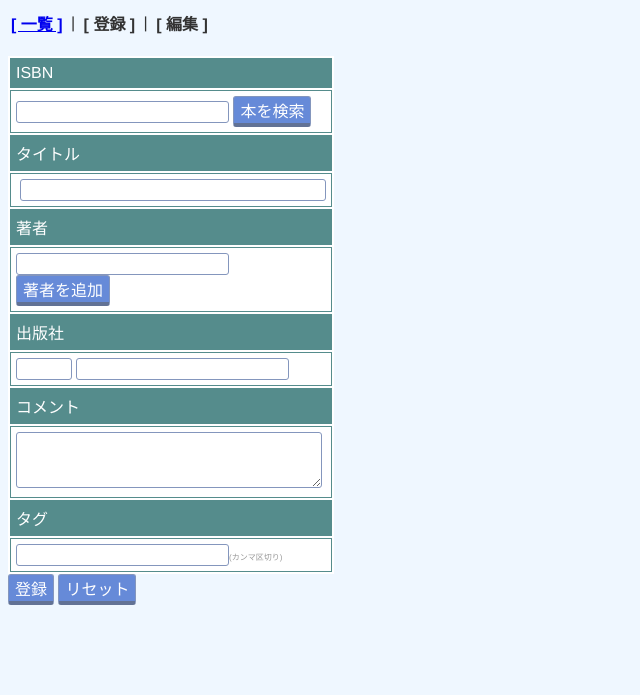
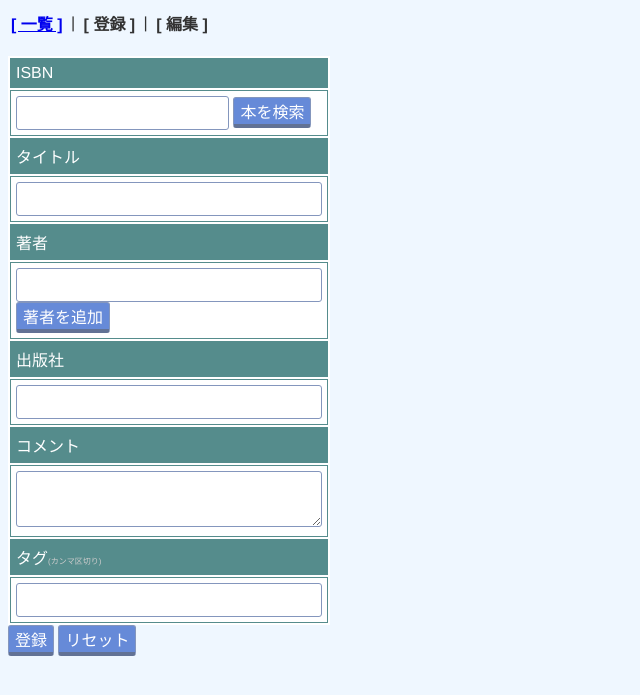
Before and after one commit to yo16/Bookshelf, a Flask app: page /enter_new_book in a window 1280 px wide. Shown: the top 695 px of the page, without its empty margins (0-640 px from the left). Run offline with Flask 2, Linux system fonts and the light colour scheme.

Commit message:
change enter page viewings.

```diff
--- a/static/css/books.css
+++ b/static/css/books.css
@@ -48,6 +48,7 @@ input[type="button"]:active {/*ボタンを押したとき*/
 }
 input[type="text"], input[type="tel"], textarea {
     border-radius: 3px;
+    height: 30px;
 }
 
 .tblList {
@@ -62,7 +63,7 @@ input[type="text"], input[type="tel"], textarea {
     color: #fff;
 }
 .light_str {
-    color: #999;
+    color: #ccc;
     font-size: 50%;
 }
 .warning_message {
@@ -94,7 +95,6 @@ input[type="text"], input[type="tel"], textarea {
 #txtSearch {
     padding-left: 30px;
     width: 200px;
-    height: 30px;
 }
 #frmSearch{
     position: relative;
@@ -123,3 +123,6 @@ input[type="text"], input[type="tel"], textarea {
 #publisher_code {
     width: 50px;
 }
+#publisher, #tags, .authors_n{
+    width: 300px;
+}
--- a/static/js/enter_new_book.js
+++ b/static/js/enter_new_book.js
@@ -98,7 +98,8 @@ function search_book_by_isbn(isbn){
         //$("#isbn").val(js_data["isbn"]);
         $("#isbn").val(isbn);
         if (js_data["image_url"].length>0){
-            $("#img_thumbnail").attr("src", js_data["image_url"]);
+            $("#img_thumbnail").attr("src", js_data["image_url"])
+            $("#spnImageThumbnail").css("display", "");
             $("#image_url").val(js_data["image_url"]);
         }
         $("#comment").val(js_data["comment"]);
@@ -132,7 +133,8 @@ function initialize(){
     $("#publisher").val("");
     $("#publisher_code").val("");
     $("#publisher_key_id").val("");
-    $("#img_thumbnail").attr("src","");
+    $("#img_thumbnail").attr("src","")
+    $("#spnImageThumbnail").css("display", "None");
     $("#image_url").val("");
     $("#comment").val("");
     $("#tags").val("");
@@ -151,6 +153,7 @@ function addAuthor(author){
             .attr("type", "text")
             .attr("id", "author"+(next_num-1))
             .attr("name", "author"+(next_num-1))
+            .addClass("authors_n")
             .val(author)
     );
     $("#btnAddAuthors").before(
--- a/templates/enter_new_book.html
+++ b/templates/enter_new_book.html
@@ -42,7 +42,9 @@
             </tr>
             <tr>
                 <td>
-                    <img id="img_thumbnail" />
+                    <span id="spnImageThumbnail" style="display:None" >
+                        <img id="img_thumbnail" /><br />
+                    </span>
                     <input type="hidden" id="image_url" name="image_url" />
                     <input type="text" id="title" name="title" />
                 </td>
@@ -53,7 +55,7 @@
             <tr>
                 <td>
                     <input type="hidden" id="num_of_authors" name="num_of_authors" value="1" />
-                    <input type="text" id="authors0" name="author0" /><!-- input type="button" id="btnDelAuthor0" value="x" / --><br />
+                    <input type="text" id="authors0" name="author0" class="authors_n" /><!-- input type="button" id="btnDelAuthor0" value="x" / --><br />
                     <input type="button" id="btnAddAuthors" value="著者を追加" />
                 </td>
             </tr>
@@ -62,7 +64,7 @@
             </tr>
             <tr>
                 <td>
-                    <input type="text" id="publisher_code" name="publisher_code" readonly />
+                    <input type="hidden" id="publisher_code" name="publisher_code" readonly />
                     <input type="text" id="publisher" name="publisher" readonly />
                     <input type="hidden" id="publisher_key_id" name="publisher_key_id" />
                 </td>
@@ -74,10 +76,10 @@
                 <td><textarea id="comment" name="comment"></textarea></td>
             </tr>
             <tr>
-                <td class="infoTitle">タグ</td>
+                <td class="infoTitle">タグ<span class="light_str">(カンマ区切り)</span></td>
             </tr>
             <tr>
-                <td><input type="text" id="tags" name="tags" /><span class="light_str">(カンマ区切り)</span></td>
+                <td><input type="text" id="tags" name="tags" /></td>
             </tr>
         </table>
         <input type="button" id="btnRegist" value="登録" />
```
